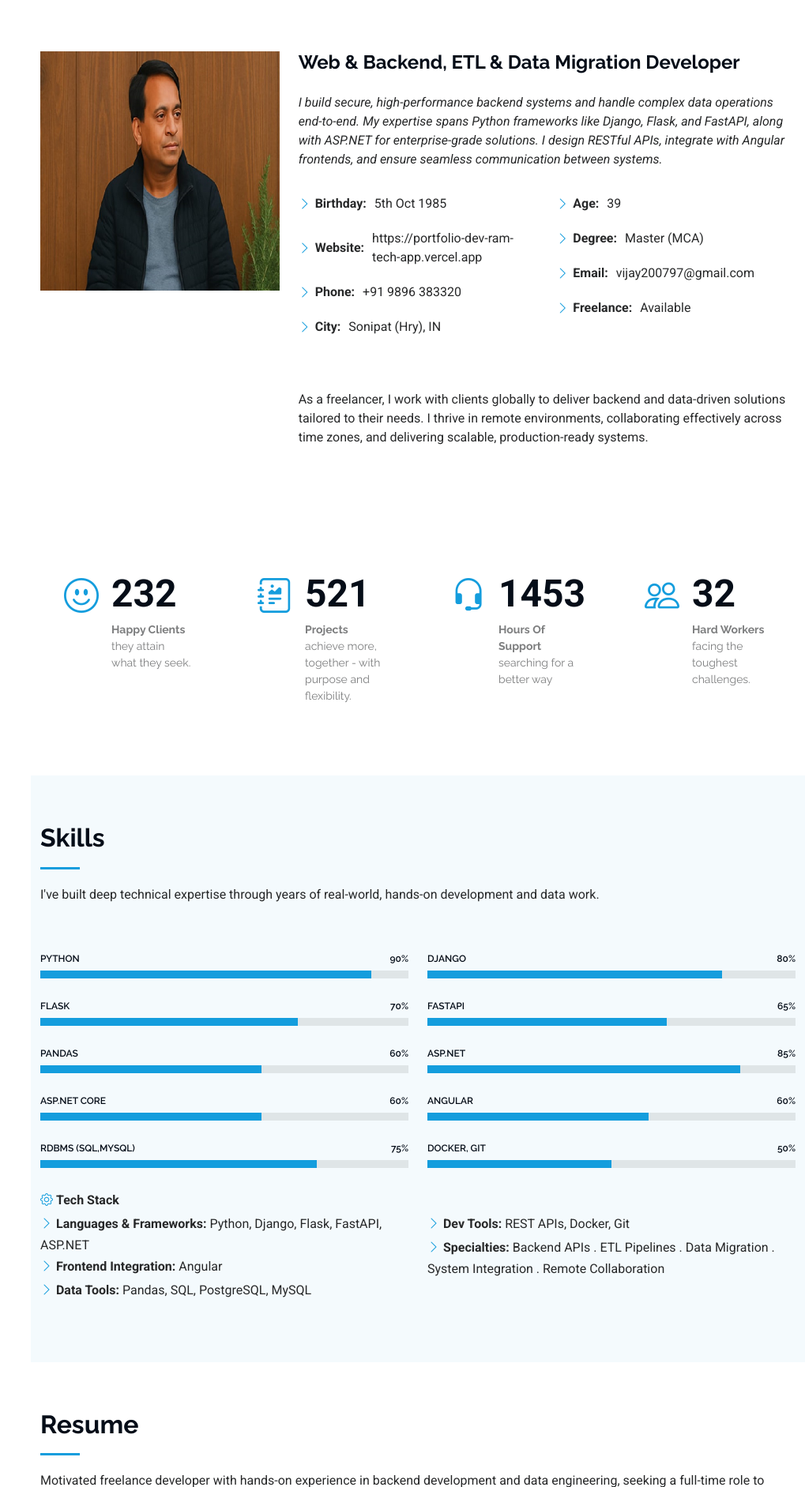
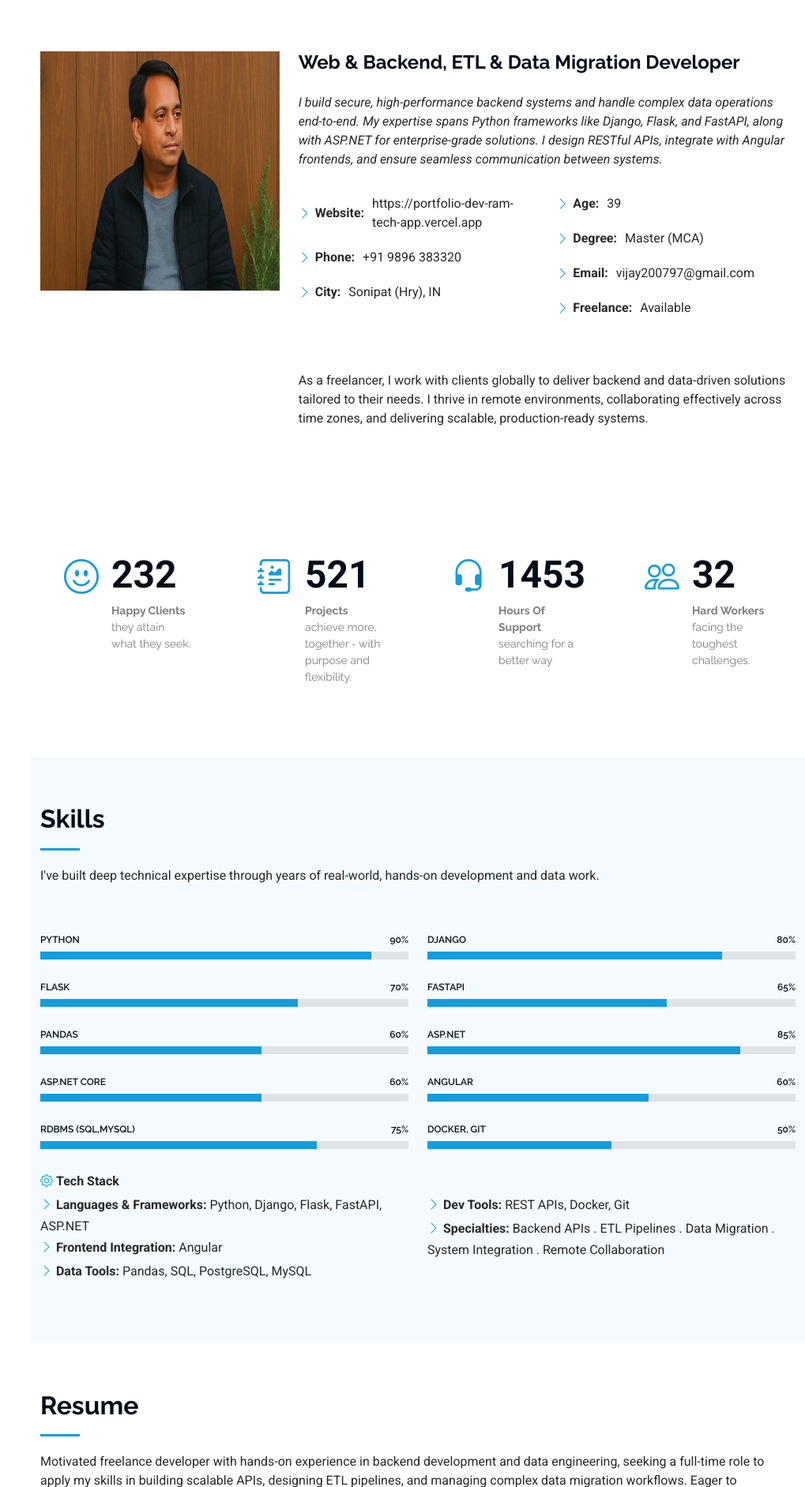
Before and after one commit to vijay200797/portfolio-dev.ram.tech.app, a Flask app: page / in a window 1280 px wide. Shown: the part 933-2816 px from the top of the page at 79% size, without its empty margins (261-1280 px from the left). Run offline with Flask 3, Linux system fonts and the light colour scheme; some libraries are stand-ins or nearby versions.

Commit message:
Update index.html

```diff
--- a/templates/index.html
+++ b/templates/index.html
@@ -148,9 +148,9 @@
             <div class="row">
               <div class="col-lg-6">
                 <ul>
-                  <li><i class="bi bi-chevron-right"></i> <strong>Birthday:</strong>
+              <!--    <li><i class="bi bi-chevron-right"></i> <strong>Birthday:</strong>
                     <span>{{context.Portfolio.Profile.About.Birthday}}</span>
-                  </li>
+                  </li> -->
                   <li><i class="bi bi-chevron-right"></i> <strong>Website:</strong>
                     <span>{{context.Portfolio.Profile.About.Website}}</span>
                   </li>
```
